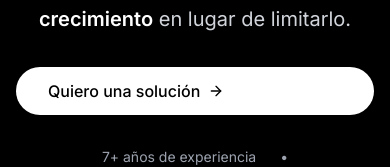
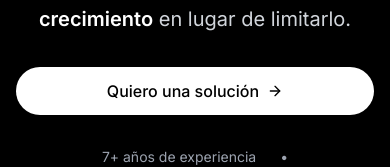
Before and after one commit to jcjiron/web, a Next.js app: page / in a window 390 px wide. Shown: the part 411-578 px from the top of the page. Built offline with nearby package versions, Linux system fonts and the light colour scheme; no server answers.

Commit message:
feat: center "Quiero una solución" button content
Add flex centering to Link component for responsive views.

Co-authored-by: Juan Carlos Jirón <13734962+jcjiron@users.noreply.github.com>

```diff
--- a/components/sections/HeroSection.tsx
+++ b/components/sections/HeroSection.tsx
@@ -17,7 +17,7 @@ export default function HeroSection() {
         <div className="flex flex-col sm:flex-row gap-4 mb-8 justify-center">
           <Link
             href="#contacto"
-            className="group relative overflow-hidden rounded-full bg-white px-8 py-3 transition-colors hover:bg-gray-100"
+            className="group relative overflow-hidden rounded-full bg-white px-8 py-3 transition-colors hover:bg-gray-100 flex justify-center"
           >
             <span className="relative z-10 flex items-center gap-2 text-black font-medium">
               Quiero una solución <ArrowRight className="w-4 h-4" />
```
